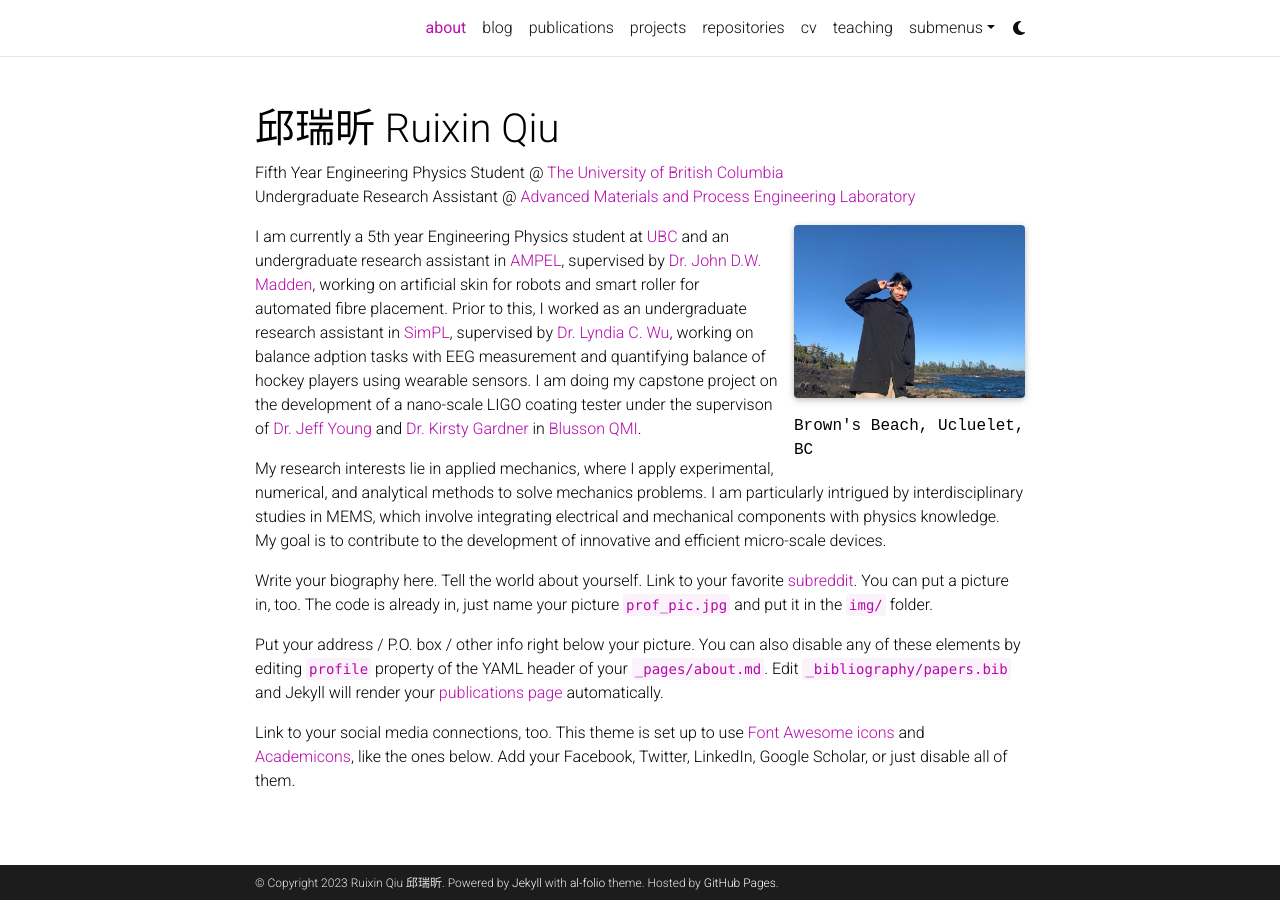
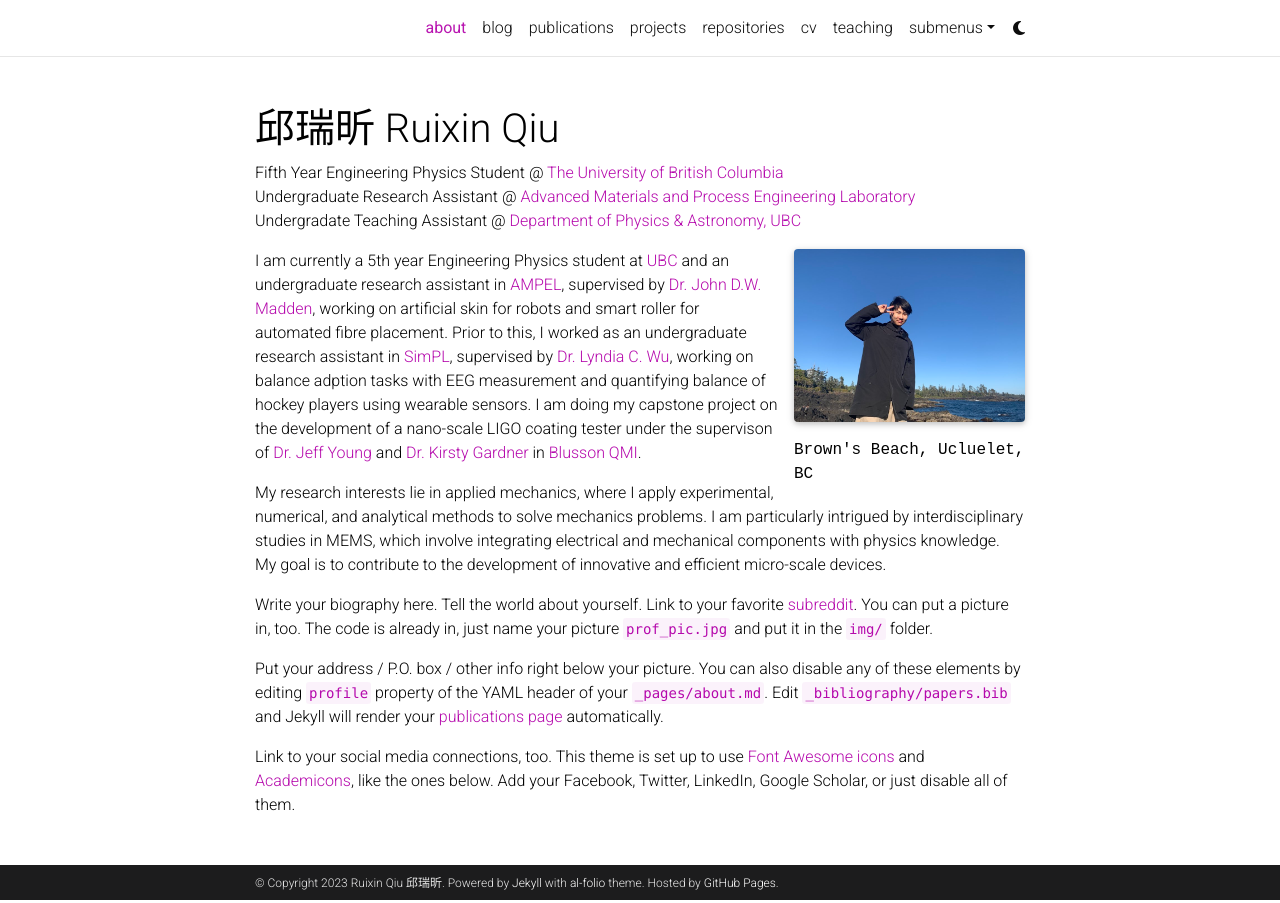
Before and after one commit to qrx10/qrx10.github.io, a Jekyll site: the page built from _pages/about.md, in a window 1280 px wide. Built offline with Jekyll 4.4.1, drawn with Linux system fonts in a browser that asks for light colours; full-size pictures stand in for the smaller copies a plugin makes; comment, search, counter and statistics services are not loaded; a style sheet for code colours, icons or effects is not loaded.

Commit message:
Update about.md

```diff
--- a/_pages/about.md
+++ b/_pages/about.md
@@ -2,7 +2,7 @@
 layout: about
 title: about
 permalink: /
-subtitle: Fifth Year Engineering Physics Student @ <a href='https://www.engphys.ubc.ca/'>The University of British Columbia</a><br>Undergraduate Research Assistant @ <a href='https://www.ampel.ubc.ca/'>Advanced Materials and Process Engineering Laboratory</a>
+subtitle: Fifth Year Engineering Physics Student @ <a href='https://www.engphys.ubc.ca/'>The University of British Columbia</a><br>Undergraduate Research Assistant @ <a href='https://www.ampel.ubc.ca/'>Advanced Materials and Process Engineering Laboratory</a> <br>Undergradate Teaching Assistant @ <a href='https://phas.ubc.ca/'>Department of Physics & Astronomy, UBC</a>
 
 profile:
   align: right
```
